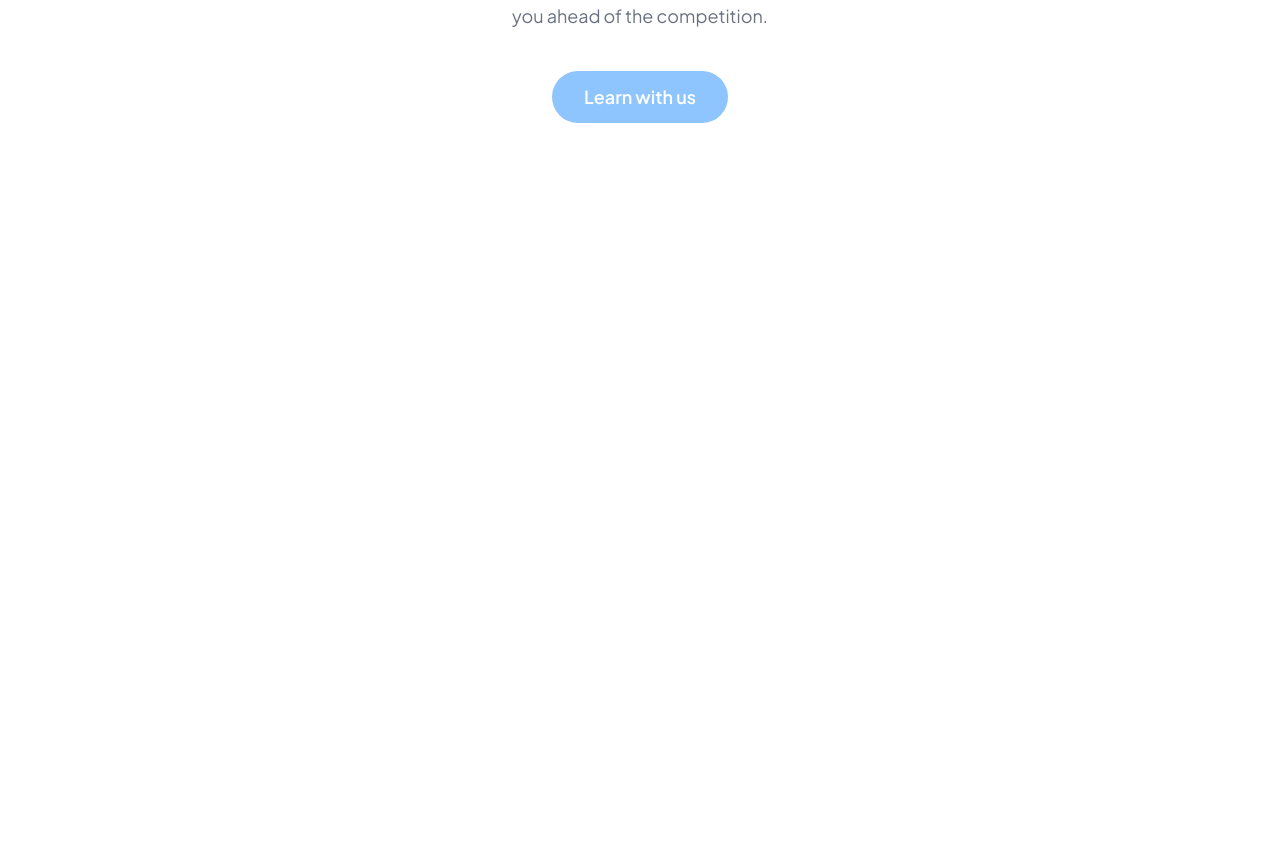
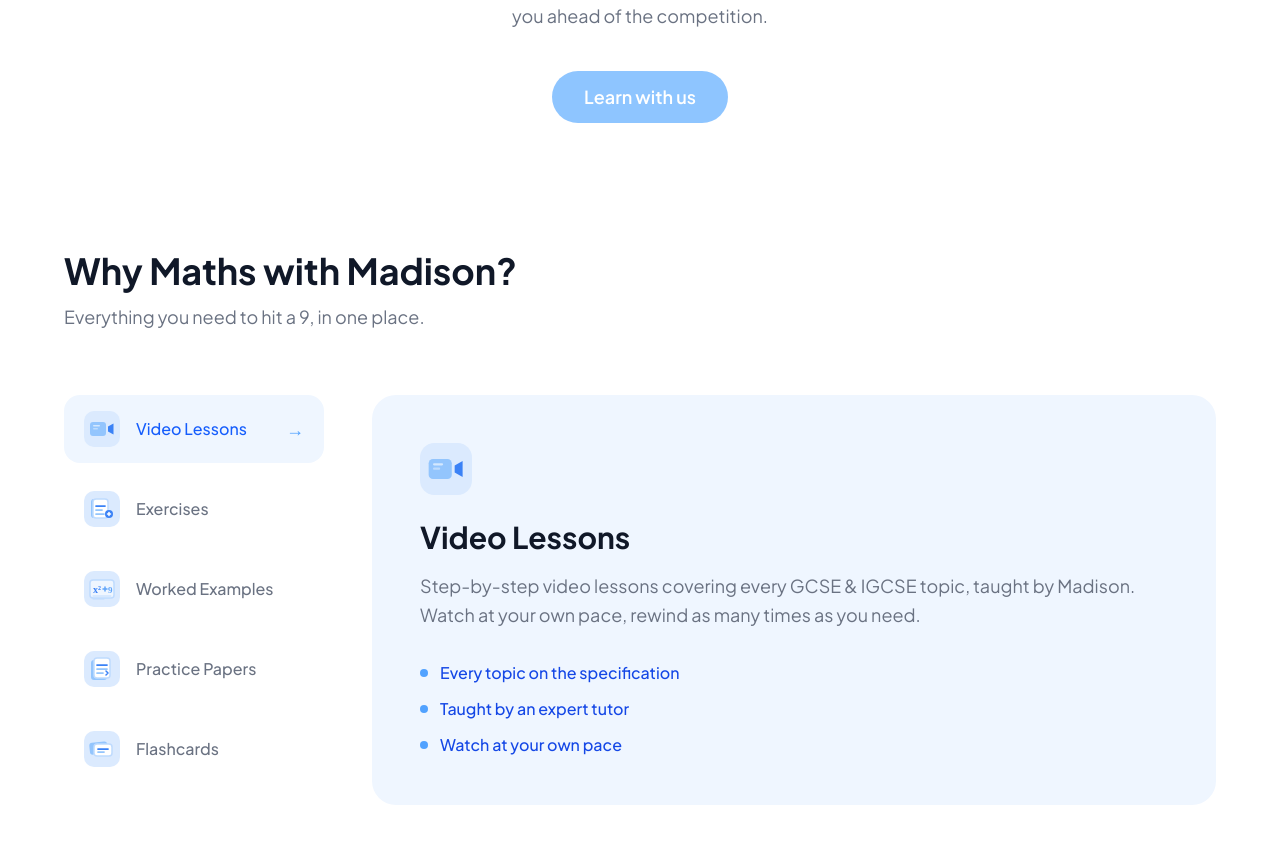
Before and after one commit to Nicholas-Charlier/gcse-maths-platform-new, a Next.js app: page / in a window 1280 px wide. Shown: the part 365-1208 px from the top of the page. Before the commit the page ends 865 px from the top, so only its background shows below. Built offline with nearby package versions, Linux system fonts and the light colour scheme.

Commit message:
Update project

```diff
--- a/app/globals.css
+++ b/app/globals.css
@@ -13,3 +13,12 @@
   color: #171717;
   min-height: 100vh;
 }
+
+@keyframes fadeIn {
+  from { opacity: 0; transform: translateY(6px); }
+  to   { opacity: 1; transform: translateY(0); }
+}
+
+.animate-fadeIn {
+  animation: fadeIn 0.2s ease-out;
+}
--- a/app/page.tsx
+++ b/app/page.tsx
@@ -1,8 +1,117 @@
+"use client";
+
 import Link from "next/link";
+import { useState } from "react";
+
+const VideoIcon = ({ size = 36 }: { size?: number }) => (
+  <svg width={size} height={size} viewBox="0 0 36 36" fill="none">
+    <rect width="36" height="36" rx="10" fill="#dbeafe" />
+    <rect x="6" y="11" width="16" height="14" rx="3" fill="#93c5fd" />
+    <path d="M24 15.5l5.5-3v11l-5.5-3V15.5z" fill="#3b82f6" />
+    <rect x="9" y="14" width="7" height="1.5" rx="0.75" fill="white" opacity="0.6" />
+    <rect x="9" y="17" width="5" height="1.5" rx="0.75" fill="white" opacity="0.4" />
+  </svg>
+);
+
+const ExercisesIcon = ({ size = 36 }: { size?: number }) => (
+  <svg width={size} height={size} viewBox="0 0 36 36" fill="none">
+    <rect width="36" height="36" rx="10" fill="#dbeafe" />
+    <rect x="7" y="8" width="15" height="19" rx="3" fill="#93c5fd" />
+    <rect x="9" y="8" width="15" height="19" rx="3" fill="white" stroke="#bfdbfe" strokeWidth="1.5" />
+    <line x1="12" y1="15" x2="21" y2="15" stroke="#3b82f6" strokeWidth="1.75" strokeLinecap="round" />
+    <line x1="12" y1="19" x2="18" y2="19" stroke="#93c5fd" strokeWidth="1.75" strokeLinecap="round" />
+    <line x1="12" y1="23" x2="20" y2="23" stroke="#93c5fd" strokeWidth="1.75" strokeLinecap="round" />
+    <circle cx="25" cy="23" r="4" fill="#3b82f6" />
+    <line x1="23.5" y1="23" x2="26.5" y2="23" stroke="white" strokeWidth="1.5" strokeLinecap="round" />
+    <line x1="25" y1="21.5" x2="25" y2="24.5" stroke="white" strokeWidth="1.5" strokeLinecap="round" />
+  </svg>
+);
+
+const WorkedExamplesIcon = ({ size = 36 }: { size?: number }) => (
+  <svg width={size} height={size} viewBox="0 0 36 36" fill="none">
+    <rect width="36" height="36" rx="10" fill="#dbeafe" />
+    <rect x="6" y="9" width="24" height="18" rx="3" fill="#eff6ff" stroke="#bfdbfe" strokeWidth="1.5" />
+    <text x="9" y="22" fontSize="10" fontWeight="800" fill="#3b82f6" fontFamily="serif">x²</text>
+    <line x1="19" y1="18" x2="23" y2="18" stroke="#60a5fa" strokeWidth="1.5" strokeLinecap="round" />
+    <line x1="21" y1="16" x2="21" y2="20" stroke="#60a5fa" strokeWidth="1.5" strokeLinecap="round" />
+    <text x="24" y="22" fontSize="9" fontWeight="700" fill="#60a5fa" fontFamily="serif">9</text>
+    <line x1="9" y1="25" x2="27" y2="25" stroke="#bfdbfe" strokeWidth="1" strokeLinecap="round" />
+    <line x1="9" y1="28" x2="20" y2="28" stroke="#bfdbfe" strokeWidth="1" strokeLinecap="round" />
+  </svg>
+);
+
+const PapersIcon = ({ size = 36 }: { size?: number }) => (
+  <svg width={size} height={size} viewBox="0 0 36 36" fill="none">
+    <rect width="36" height="36" rx="10" fill="#dbeafe" />
+    <rect x="7" y="9" width="16" height="20" rx="3" fill="#93c5fd" />
+    <rect x="10" y="7" width="16" height="20" rx="3" fill="white" stroke="#bfdbfe" strokeWidth="1.5" />
+    <line x1="13" y1="14" x2="23" y2="14" stroke="#3b82f6" strokeWidth="1.75" strokeLinecap="round" />
+    <line x1="13" y1="18" x2="23" y2="18" stroke="#93c5fd" strokeWidth="1.75" strokeLinecap="round" />
+    <line x1="13" y1="22" x2="19" y2="22" stroke="#93c5fd" strokeWidth="1.75" strokeLinecap="round" />
+    <path d="M22 20l2 2-2 2" stroke="#3b82f6" strokeWidth="1.5" strokeLinecap="round" strokeLinejoin="round" />
+  </svg>
+);
+
+const FlashcardsIcon = ({ size = 36 }: { size?: number }) => (
+  <svg width={size} height={size} viewBox="0 0 36 36" fill="none">
+    <rect width="36" height="36" rx="10" fill="#dbeafe" />
+    <rect x="5" y="12" width="18" height="12" rx="3" fill="#93c5fd" transform="rotate(-6 5 12)" />
+    <rect x="10" y="13" width="18" height="12" rx="3" fill="white" stroke="#bfdbfe" strokeWidth="1.5" />
+    <line x1="14" y1="18" x2="24" y2="18" stroke="#3b82f6" strokeWidth="1.75" strokeLinecap="round" />
+    <line x1="14" y1="21" x2="20" y2="21" stroke="#93c5fd" strokeWidth="1.75" strokeLinecap="round" />
+  </svg>
+);
+
+const features = [
+  {
+    icon: <VideoIcon />,
+    largeIcon: <VideoIcon size={52} />,
+    title: "Video Lessons",
+    description:
+      "Step-by-step video lessons covering every GCSE & IGCSE topic, taught by Madison. Watch at your own pace, rewind as many times as you need.",
+    detail: ["Every topic on the specification", "Taught by an expert tutor", "Watch at your own pace"],
+  },
+  {
+    icon: <ExercisesIcon />,
+    largeIcon: <ExercisesIcon size={52} />,
+    title: "Exercises",
+    description:
+      "Hundreds of carefully graded exercises organised by topic and difficulty. Build confidence gradually with instant feedback on every answer.",
+    detail: ["Graded by difficulty", "Organised by topic", "Instant feedback"],
+  },
+  {
+    icon: <WorkedExamplesIcon />,
+    largeIcon: <WorkedExamplesIcon size={52} />,
+    title: "Worked Examples",
+    description:
+      "Fully worked solutions showing exactly how to lay out your working — the way examiners want to see it.",
+    detail: ["Examiner-style working", "Step-by-step breakdowns", "Model answers"],
+  },
+  {
+    icon: <PapersIcon />,
+    largeIcon: <PapersIcon size={52} />,
+    title: "Practice Papers",
+    description:
+      "Full past papers and mock exams with mark schemes. Track your scores over time and identify the topics that need more work.",
+    detail: ["Full past papers", "Mark schemes included", "Score tracking"],
+  },
+  {
+    icon: <FlashcardsIcon />,
+    largeIcon: <FlashcardsIcon size={52} />,
+    title: "Flashcards",
+    description:
+      "Smart flashcard decks covering formulas, definitions, and key concepts. Perfect for squeezing revision into small pockets of time.",
+    detail: ["Key formulas & definitions", "Quick-fire revision", "Always accessible"],
+  },
+];
 
 export default function Home() {
+  const [active, setActive] = useState(0);
+
   return (
-    <main className="min-h-screen flex flex-col items-center pt-32 px-6">
+    <main className="min-h-screen flex flex-col items-center">
+      {/* Hero */}
+      <section className="flex flex-col items-center pt-32 px-6">
         <h1 className="text-4xl md:text-5xl font-black text-gray-900 text-center max-w-3xl leading-tight">
           Get Ahead. Get a 9.{" "}
           <span className="text-blue-300">GCSE & IGCSE Maths.</span>
@@ -16,6 +125,64 @@
         >
           Learn with us
         </Link>
+      </section>
+
+      {/* Features */}
+      <section className="py-32 px-6 w-full">
+        <div className="max-w-6xl mx-auto">
+          <h2 className="text-4xl font-bold text-gray-900 mb-3">
+            Why Maths with Madison?
+          </h2>
+          <p className="text-gray-500 text-lg mb-16">
+            Everything you need to hit a 9, in one place.
+          </p>
+
+          <div className="flex gap-12">
+            {/* Left list */}
+            <div className="flex flex-col gap-3 min-w-[260px]">
+              {features.map((f, i) => (
+                <button
+                  key={f.title}
+                  onMouseEnter={() => setActive(i)}
+                  onClick={() => setActive(i)}
+                  className={`flex items-center gap-4 px-5 py-4 rounded-2xl text-left transition-all duration-200 ${
+                    active === i
+                      ? "bg-blue-50 text-blue-600 font-semibold"
+                      : "text-gray-500 hover:bg-gray-50 hover:text-gray-800"
+                  }`}
+                >
+                  <span>{f.icon}</span>
+                  <span className="text-base font-medium">{f.title}</span>
+                  {active === i && (
+                    <span className="ml-auto text-blue-400 text-lg">→</span>
+                  )}
+                </button>
+              ))}
+            </div>
+
+            {/* Right panel */}
+            <div className="flex-1 rounded-3xl bg-blue-50 p-12">
+              <div key={active} className="animate-fadeIn">
+                <div className="mb-6">{features[active].largeIcon}</div>
+                <h3 className="text-3xl font-bold text-gray-900 mb-4">
+                  {features[active].title}
+                </h3>
+                <p className="text-gray-500 text-lg leading-relaxed mb-8">
+                  {features[active].description}
+                </p>
+                <ul className="flex flex-col gap-3">
+                  {features[active].detail.map((d) => (
+                    <li key={d} className="flex items-center gap-3 text-base text-blue-700 font-medium">
+                      <span className="w-2 h-2 rounded-full bg-blue-400 inline-block shrink-0" />
+                      {d}
+                    </li>
+                  ))}
+                </ul>
+              </div>
+            </div>
+          </div>
+        </div>
+      </section>
     </main>
   );
 }
```
Lines whose indentation alone changed are shown as unchanged.
